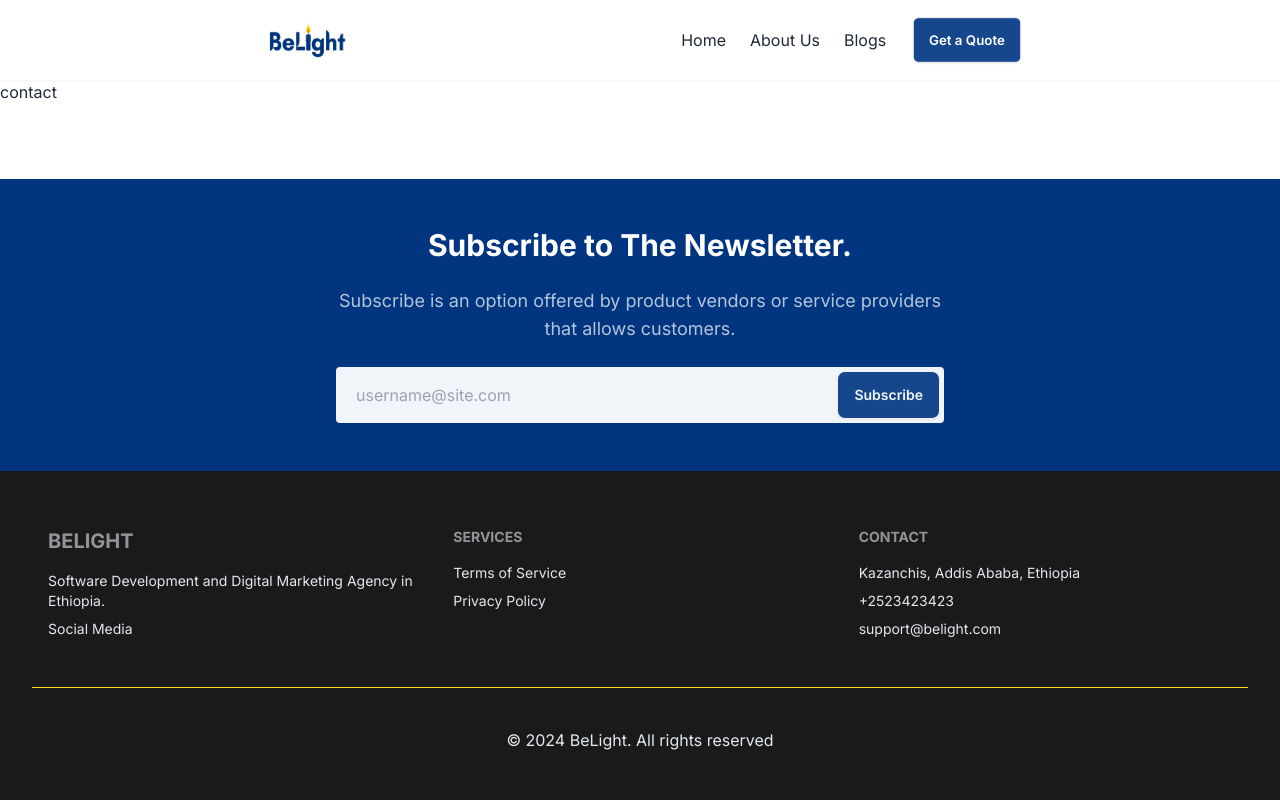
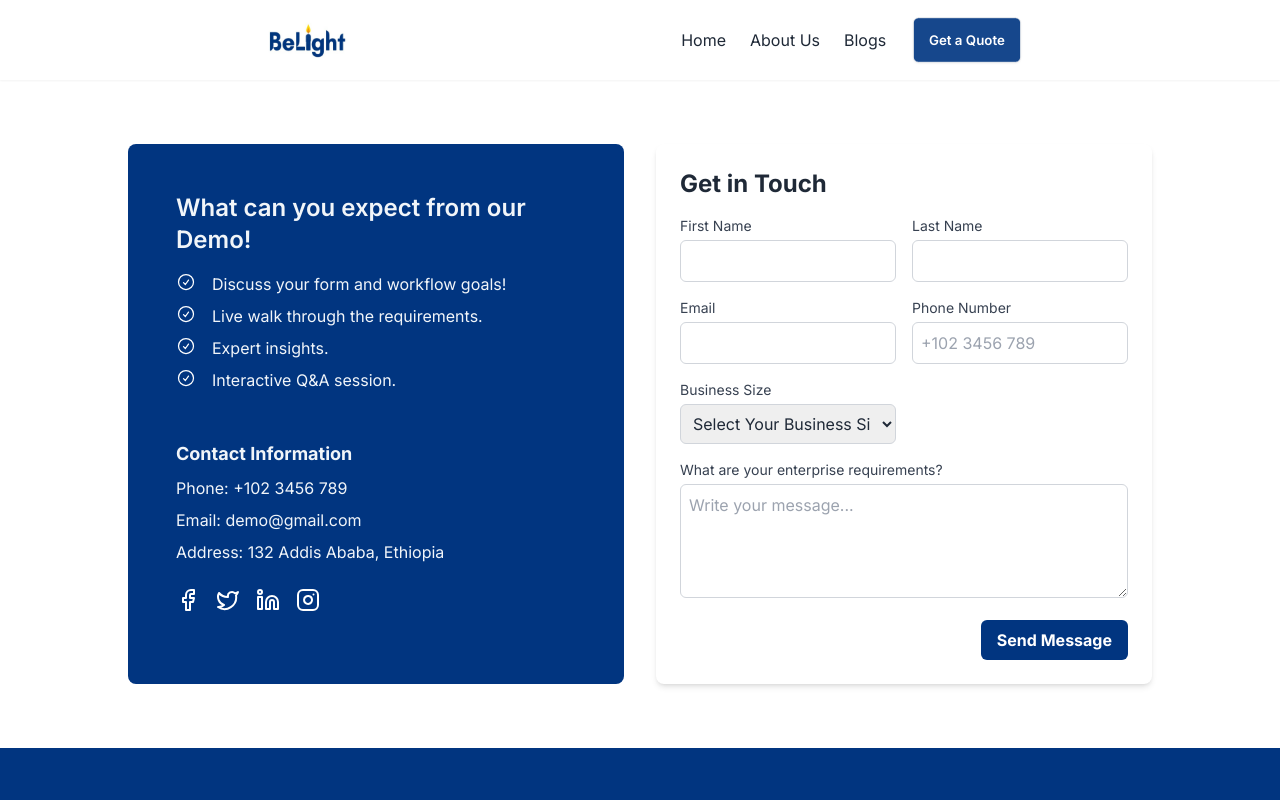
Before and after one commit to abdi-frost/belight-web, a Next.js app: page /contact in a window 1280 px wide. Shown: the top 800 px of the page. Built offline with nearby package versions, Linux system fonts and the light colour scheme.

Commit message:
contact added

```diff
--- a/package.json
+++ b/package.json
@@ -11,6 +11,7 @@
   "dependencies": {
     "@heroicons/react": "^2.2.0",
     "daisyui": "^4.12.14",
+    "lucide-react": "^0.462.0",
     "next": "15.0.3",
     "react": "19.0.0-rc-66855b96-20241106",
     "react-dom": "19.0.0-rc-66855b96-20241106"
--- a/src/app/(marketing)/about/page.tsx
+++ b/src/app/(marketing)/about/page.tsx
@@ -5,6 +5,7 @@
     <div>
       <VisionComponent />
       <MissionComponent />
+      <TeamSection />
     </div>
   )
 }
@@ -82,3 +83,69 @@
     </div>
   );
 };
+
+const TeamSection = () => {
+  const teamMembers = [
+    {
+      name: "Mahbubur Rahman",
+      title: "Front End Developer",
+      image: "/person.png", // Replace with your image path
+    },
+    {
+      name: "Tanvir Ahmed",
+      title: "Product Designer",
+      image: "/person.png", // Replace with your image path
+    },
+    {
+      name: "Sakib Sharier",
+      title: "Workflow Developer",
+      image: "/person.png", // Replace with your image path
+    },
+    {
+      name: "Rifat Shikder",
+      title: "WP Developer",
+      image: "/person.png", // Replace with your image path
+    },
+    {
+      name: "Mahbubur Rahman",
+      title: "Front End Developer",
+      image: "/person.png", // Replace with your image path
+    },
+    {
+      name: "Tanvir Ahmed",
+      title: "Product Designer",
+      image: "/person.png", // Replace with your image path
+    },
+    {
+      name: "Sakib Sharier",
+      title: "Workflow Developer",
+      image: "/person.png", // Replace with your image path
+    },
+    {
+      name: "Rifat Shikder",
+      title: "WP Developer",
+      image: "/person.png", // Replace with your image path
+    },
+  ];
+
+  return (
+    <div className="container mx-auto px-4 md:px-12 lg:px-16 py-12">
+      <h2 className="text-3xl font-bold text-center mb-8">Our Team</h2>
+      <div className="grid grid-cols-1 sm:grid-cols-2 md:grid-cols-3 lg:grid-cols-4 gap-8">
+        {teamMembers.map((member, index) => (
+          <div key={index} className="bg-white rounded-lg pb-4 shadow-md text-center">
+            <Image
+              src={member.image}
+              alt={member.name}
+              className="w-full h-66 object-cover rounded-t-lg"
+              width={300}
+              height={300}
+            />
+            <h3 className="mt-4 text-lg font-semibold">{member.name}</h3>
+            <p className="text-gray-600">{member.title}</p>
+          </div>
+        ))}
+      </div>
+    </div>
+  );
+};
--- a/src/app/(marketing)/contact/page.tsx
+++ b/src/app/(marketing)/contact/page.tsx
@@ -1,5 +1,121 @@
-export default function page() {
+import { CheckCircleIcon } from "@heroicons/react/24/outline";
+import { Facebook, InstagramIcon, Linkedin, Twitter } from 'lucide-react';
+
+const ContactPage = () => {
   return (
-    <div>contact </div>
-  )
-}
+    <div className="container mx-auto px-4 sm:px-6 md:px-16 lg:px-32 py-8 sm:py-12 md:py-16">
+      <div className="grid grid-cols-1 md:grid-cols-2 gap-8">
+        {/* Left Side: Info Section */}
+        <div className="bg-primary text-slate-100 rounded-lg p-6 md:p-12">
+          <h2 className="text-2xl font-semibold mb-4">What can you expect from our Demo!</h2>
+          <ul className="space-y-2">
+            <li className="flex items-start">
+              <CheckCircleIcon className="h-5 w-5 text-white mr-4" />
+              Discuss your form and workflow goals!
+            </li>
+            <li className="flex items-start">
+              <CheckCircleIcon className="h-5 w-5 text-white mr-4" />
+              Live walk through the requirements.
+            </li>
+            <li className="flex items-start">
+              <CheckCircleIcon className="h-5 w-5 text-white mr-4" />
+              Expert insights.
+            </li>
+            <li className="flex items-start">
+              <CheckCircleIcon className="h-5 w-5 text-white mr-4" />
+              Interactive Q&A session.
+            </li>
+          </ul>
+          <h3 className="mt-6 md:mt-12 text-lg font-bold">Contact Information</h3>
+          <p className="mt-2">Phone: +102 3456 789</p>
+          <p className="mt-2">Email: demo@gmail.com</p>
+          <p className="mt-2">Address: 132 Addis Ababa, Ethiopia</p>
+
+          <div className="mt-6 flex space-x-4">
+            <a href="https://facebook.com" target="_blank" rel="noopener noreferrer" className="text-white hover:text-blue-300">
+              <Facebook className="h-6 w-6" />
+            </a>
+            <a href="https://twitter.com" target="_blank" rel="noopener noreferrer" className="text-white hover:text-blue-300">
+              <Twitter className="h-6 w-6" />
+            </a>
+            <a href="https://linkedin.com" target="_blank" rel="noopener noreferrer" className="text-white hover:text-blue-300">
+              <Linkedin className="h-6 w-6" />
+            </a>
+            <a href="https://instagram.com" target="_blank" rel="noopener noreferrer" className="text-white hover:text-blue-300">
+              <InstagramIcon className="h-6 w-6" />
+            </a>
+          </div>
+        </div>
+
+        {/* Right Side: Contact Form */}
+        <div className="bg-white rounded-lg shadow-md p-6">
+          <h2 className="text-2xl font-bold mb-4">Get in Touch</h2>
+          <form>
+            <div className="grid grid-cols-1 md:grid-cols-2 gap-4">
+              <div>
+                <label className="block text-sm font-medium text-gray-700">First Name</label>
+                <input
+                  type="text"
+                  required
+                  className="mt-1 p-2 border border-gray-300 rounded-md w-full"
+                />
+              </div>
+              <div>
+                <label className="block text-sm font-medium text-gray-700">Last Name</label>
+                <input
+                  type="text"
+                  required
+                  className="mt-1 p-2 border border-gray-300 rounded-md w-full"
+                />
+              </div>
+              <div>
+                <label className="block text-sm font-medium text-gray-700">Email</label>
+                <input
+                  type="email"
+                  required
+                  className="mt-1 p-2 border border-gray-300 rounded-md w-full"
+                />
+              </div>
+              <div>
+                <label className="block text-sm font-medium text-gray-700">Phone Number</label>
+                <input
+                  type="tel"
+                  required
+                  className="mt-1 p-2 border border-gray-300 rounded-md w-full"
+                  placeholder="+102 3456 789"
+                />
+              </div>
+              <div>
+                <label className="block text-sm font-medium text-gray-700">Business Size</label>
+                <select className="mt-1 p-2 border border-gray-300 rounded-md w-full">
+                  <option>Select Your Business Size</option>
+                  <option>Small</option>
+                  <option>Medium</option>
+                  <option>Large</option>
+                </select>
+              </div>
+            </div>
+            <div className="mt-4">
+              <label className="block text-sm font-medium text-gray-700">What are your enterprise requirements?</label>
+              <textarea
+                className="mt-1 p-2 border border-gray-300 rounded-md w-full"
+                rows={4}
+                placeholder="Write your message..."
+              ></textarea>
+            </div>
+            <div className="w-full flex justify-end">
+              <button
+                type="submit"
+                className="ml-auto mt-4 px-4 bg-primary text-white font-bold py-2 rounded-md hover:bg-blue-700"
+              >
+                Send Message
+              </button>
+            </div>
+          </form>
+        </div>
+      </div>
+    </div>
+  );
+};
+
+export default ContactPage;
```
Also changed, not shown: public/person.png (added), 1 other file (tests, documents, lock files or other folders).
